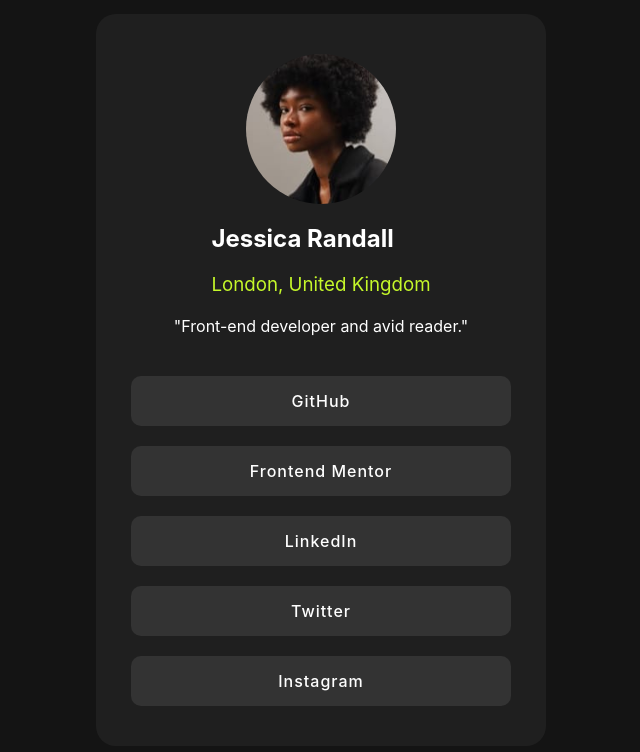
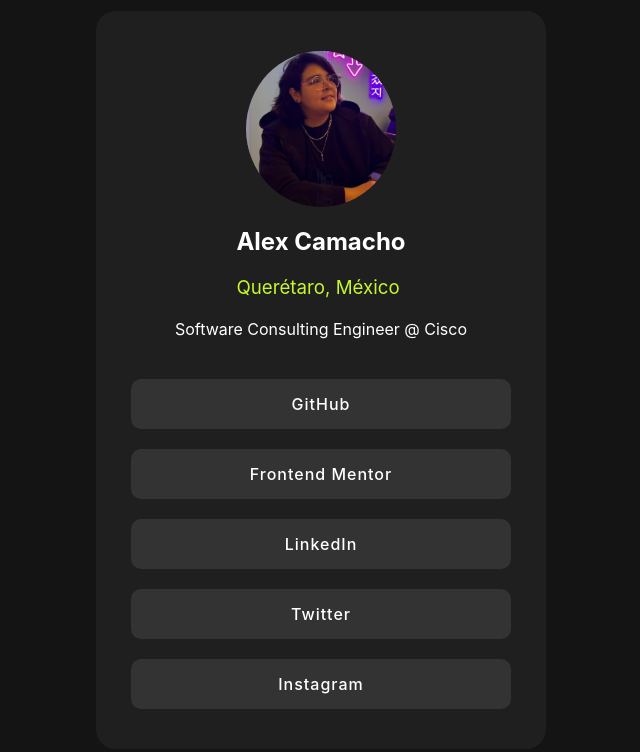
Before and after one commit to alexcamachogz/social-link-profile, a plain HTML site: page index.html in a window 1280 px wide. Shown: the whole page, without its empty margins (319-959 px from the left). Drawn offline with Linux system fonts and the light colour scheme.

Commit message:
change profile info

```diff
--- a/index.html
+++ b/index.html
@@ -14,12 +14,12 @@
 
   <main class="card">
     <section class="card-profile">
-      <img class="profile-img" src="./assets/avatar-jessica.jpeg" alt="Avatar">
+      <img class="profile-img" src="./assets/avatar.jpeg" alt="Avatar">
       <div class="profile-data">
-        <h1 class="data-name">Jessica Randall</h1>
-        <h3 class="data-location">London, United Kingdom</h3>
+        <h1 class="data-name">Alex Camacho</h1>
+        <h3 class="data-location">Querétaro, México</h3>
       </div>
-      <p>"Front-end developer and avid reader."</p>
+      <p>Software Consulting Engineer @ Cisco</p>
     </section>
     <section class="card-links">
       <a class="links" href="#">GitHub</a>
```
